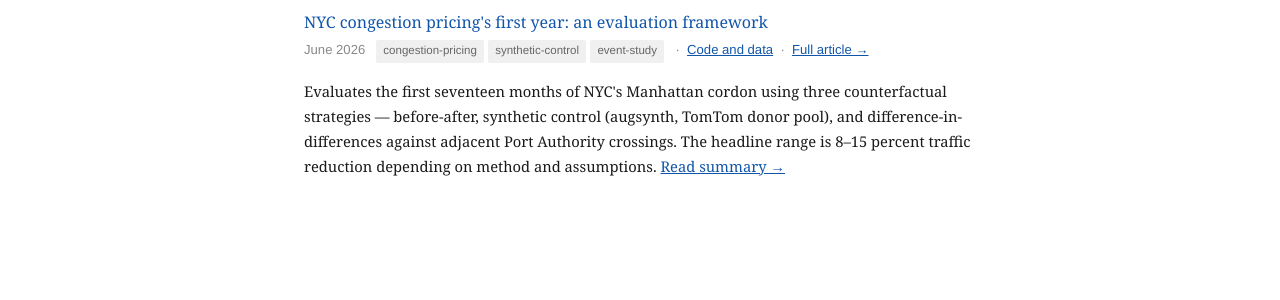
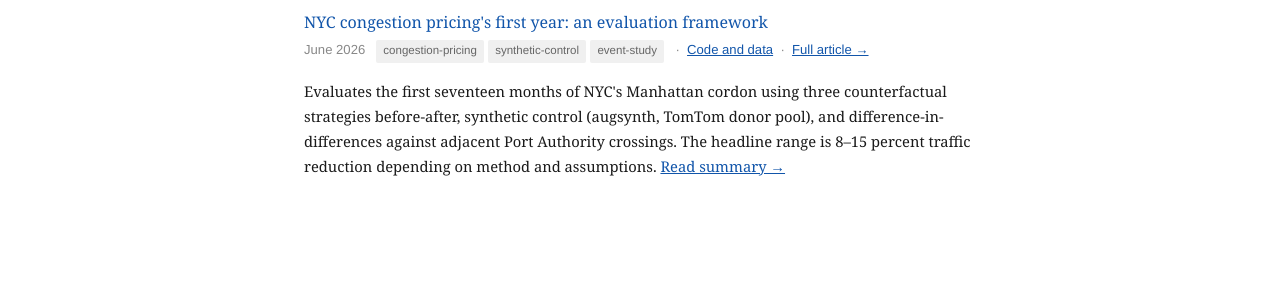
Before and after one commit to JoelNithishKumar/research, a Jekyll site: the page built from writing.md, in a window 1280 px wide. Shown: the part 522-822 px from the top of the page. Built offline with Jekyll 4.4.1, drawn with Linux system fonts in a browser that asks for light colours.

Commit message:
Update writing.md

```diff
--- a/writing.md
+++ b/writing.md
@@ -26,6 +26,6 @@ Each entry links to a summary on this site. For the full article with all tables
       &nbsp;·&nbsp; <a href="https://github.com/JoelNithishKumar/nyc-congestion-pricing-eval" target="_blank" rel="noopener">Code and data</a>
       &nbsp;·&nbsp; <a href="https://github.com/JoelNithishKumar/nyc-congestion-pricing-eval/blob/main/writing/article.md" target="_blank" rel="noopener">Full article →</a>
     </p>
-    <p style="font-size:0.92rem; margin-top:0.3rem;">Evaluates the first seventeen months of NYC's Manhattan cordon using three counterfactual strategies — before-after, synthetic control (augsynth, TomTom donor pool), and difference-in-differences against adjacent Port Authority crossings. The headline range is 8–15 percent traffic reduction depending on method and assumptions. <a href="/research/writing/2026/06/10/nyc-congestion-pricing-eval/">Read summary →</a></p>
+    <p style="font-size:0.92rem; margin-top:0.3rem;">Evaluates the first seventeen months of NYC's Manhattan cordon using three counterfactual strategies before-after, synthetic control (augsynth, TomTom donor pool), and difference-in-differences against adjacent Port Authority crossings. The headline range is 8–15 percent traffic reduction depending on method and assumptions. <a href="/research/writing/2026/06/10/nyc-congestion-pricing-eval/">Read summary →</a></p>
   </li>
 </ul>
```
